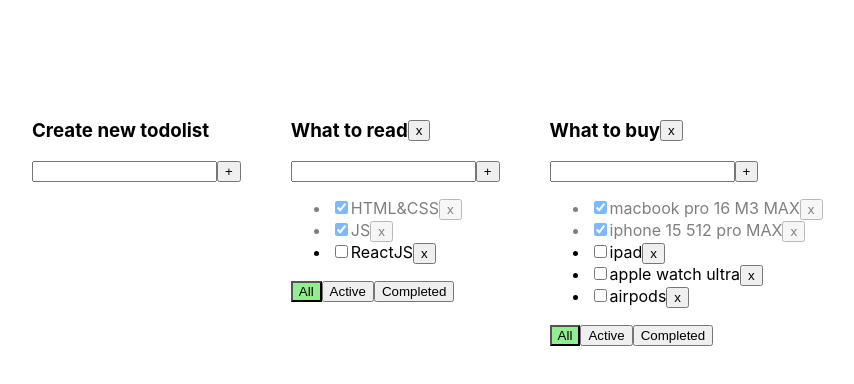
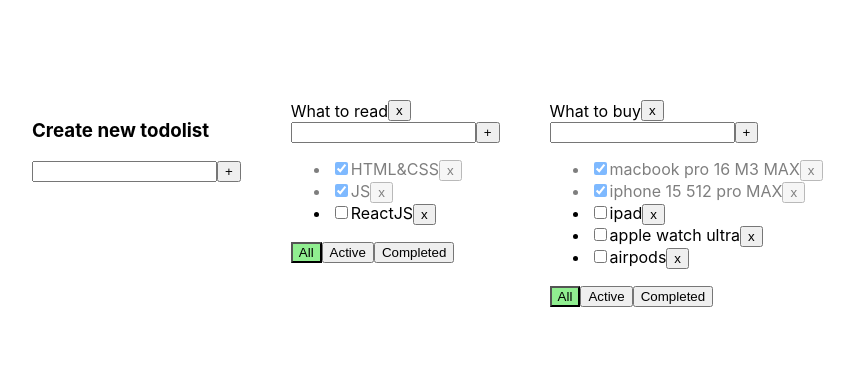
Before and after one commit to umedjankabiri/todolist, a React (Vite) app: page / in a window 1280 px wide. Shown: the top 384 px of the page, without its empty margins (68-922 px from the left). Built offline with nearby package versions, Linux system fonts and the light colour scheme.

Commit message:
Refactor Todolist title to use EditableSpan
Replaced the static title heading in Todolist component with EditableSpan to enable inline title editing. This enhances the user experience by allowing dynamic updates to the todolist title directly within the UI.

```diff
--- a/src/common/components/Todolist/Todolist.tsx
+++ b/src/common/components/Todolist/Todolist.tsx
@@ -2,6 +2,7 @@
 import {Button} from "common/components/Button/Button.tsx";
 import {ChangeEvent, FC} from "react";
 import {AddItemForm} from "common/components/AddItemForm/AddItemForm.tsx";
+import {EditableSpan} from "common/components/EditableSpan/EditableSpan.tsx";
 
 export const Todolist: FC<TodolistProps> = (props) => {
     const addTaskHandler = (title: string) => {
@@ -31,7 +32,7 @@
     return (
         <div>
             <div className={"todolist-title-container"}>
-                <h3>{props.title}</h3>
+                <EditableSpan title={props.title}/>
                 <Button title={"x"} onClick={onClickRemoveTodolist}/>
             </div>
             <AddItemForm addItem={addTaskHandler}/>
```
